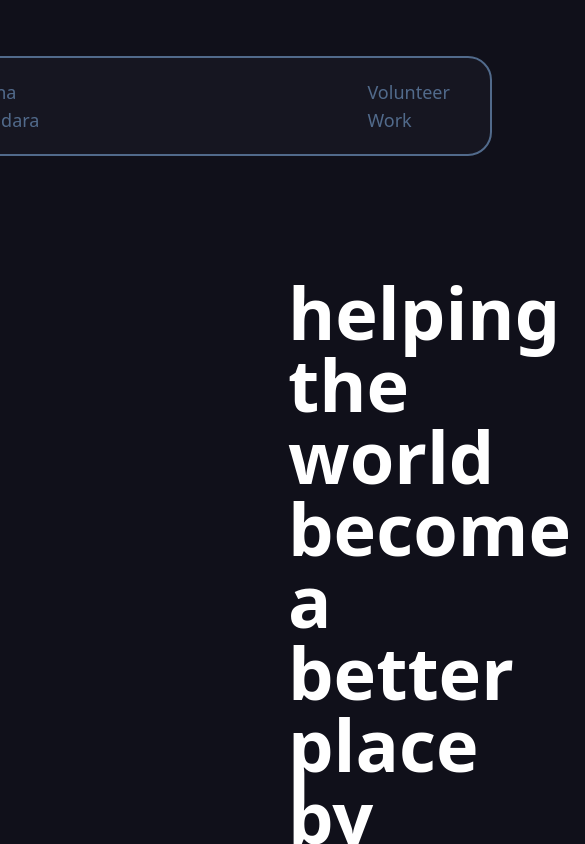
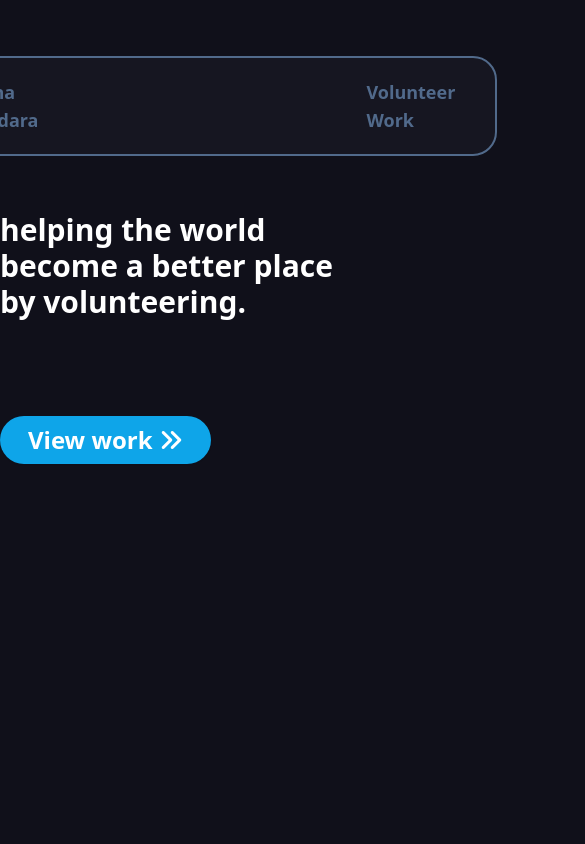
Before and after one commit to DilinaBandara/tailwind-project, a website: page index.html in a window 390 px wide. Shown: the top 844 px of the page, 585 px wide, since content can reach past the window. Drawn offline with Linux system fonts and the light colour scheme.

Commit message:
Make main text responsive

```diff
--- a/index.html
+++ b/index.html
@@ -16,19 +16,19 @@
     <nav class="flex items-center justify-center py-14">
       <div class="animate-pulse flex flex-row py-5 px-10 rounded-[24px] border-2 border-blue-300 bg-wrapper text-blue-300">
         <div class="flex flex-row pr-40">
-          <i class="fa-solid fa-code pt-1.5"></i>
-          <h3 class="text-lg px-2">Dilina Bandara</h3>
+          <i class="fa-solid fa-code pt-1.5 font-semibold"></i>
+          <h3 class="text-lg px-2 font-semibold">Dilina Bandara</h3>
         </div>
         <div class="pl-40">
-          <h3 class="text-lg">Volunteer Work</h3>
+          <h3 class="text-lg font-semibold">Volunteer Work</h3>
         </div>
       </div>
     </nav>
 
 
     <!-- Header Hero -->
-    <div class="ml-72 mt-16">
-      <div class="text-7xl font-bold gap-0  text-white">
+    <div class="lg:ml-72 md:ml-20 lg:mt-16">
+      <div class="text-3xl lg:text-7xl font-bold gap-0  text-white">
         <h2 class="font-sans">
           helping the world<br>
           become a better place<br>
```
Also changed, not shown: dist/styles.css.
